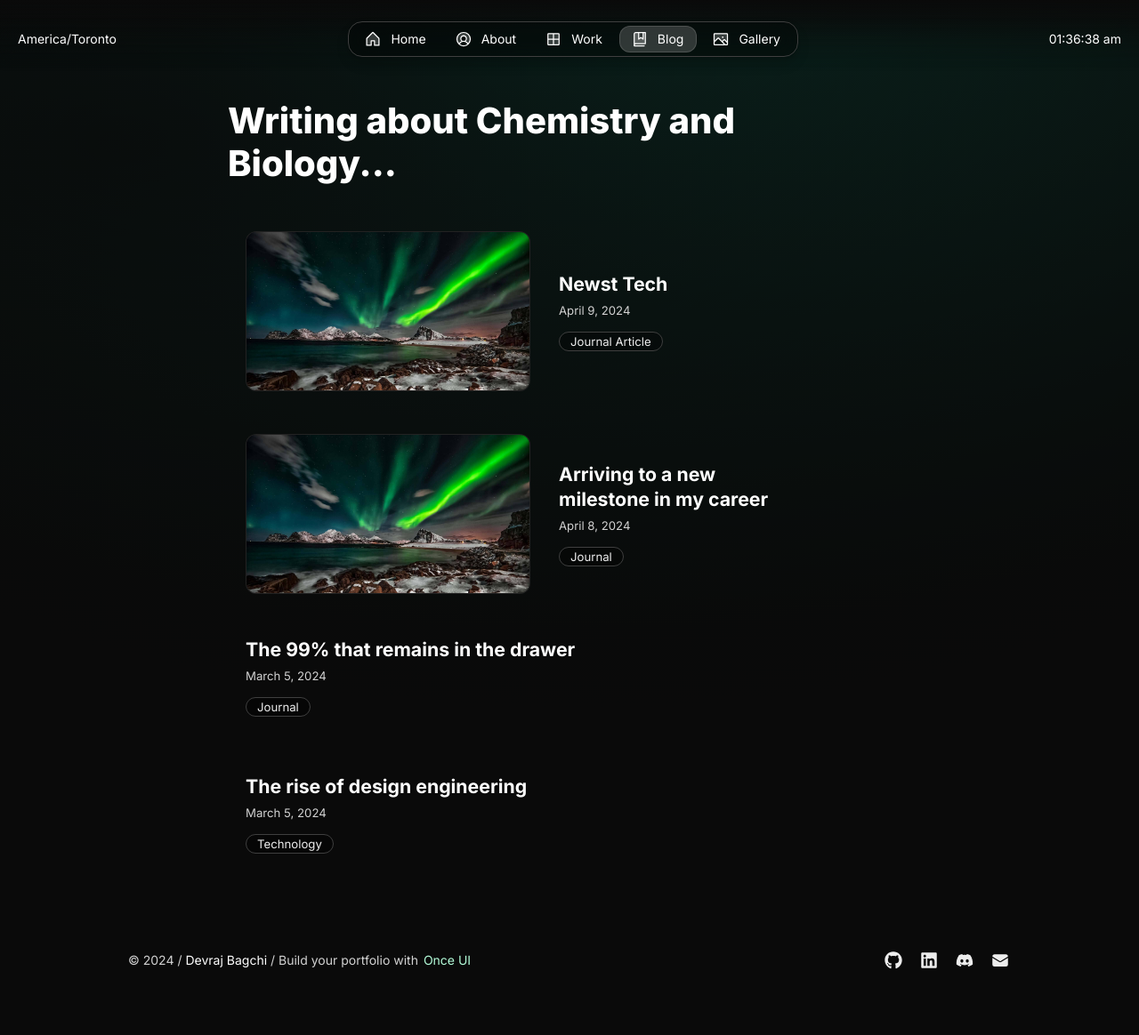
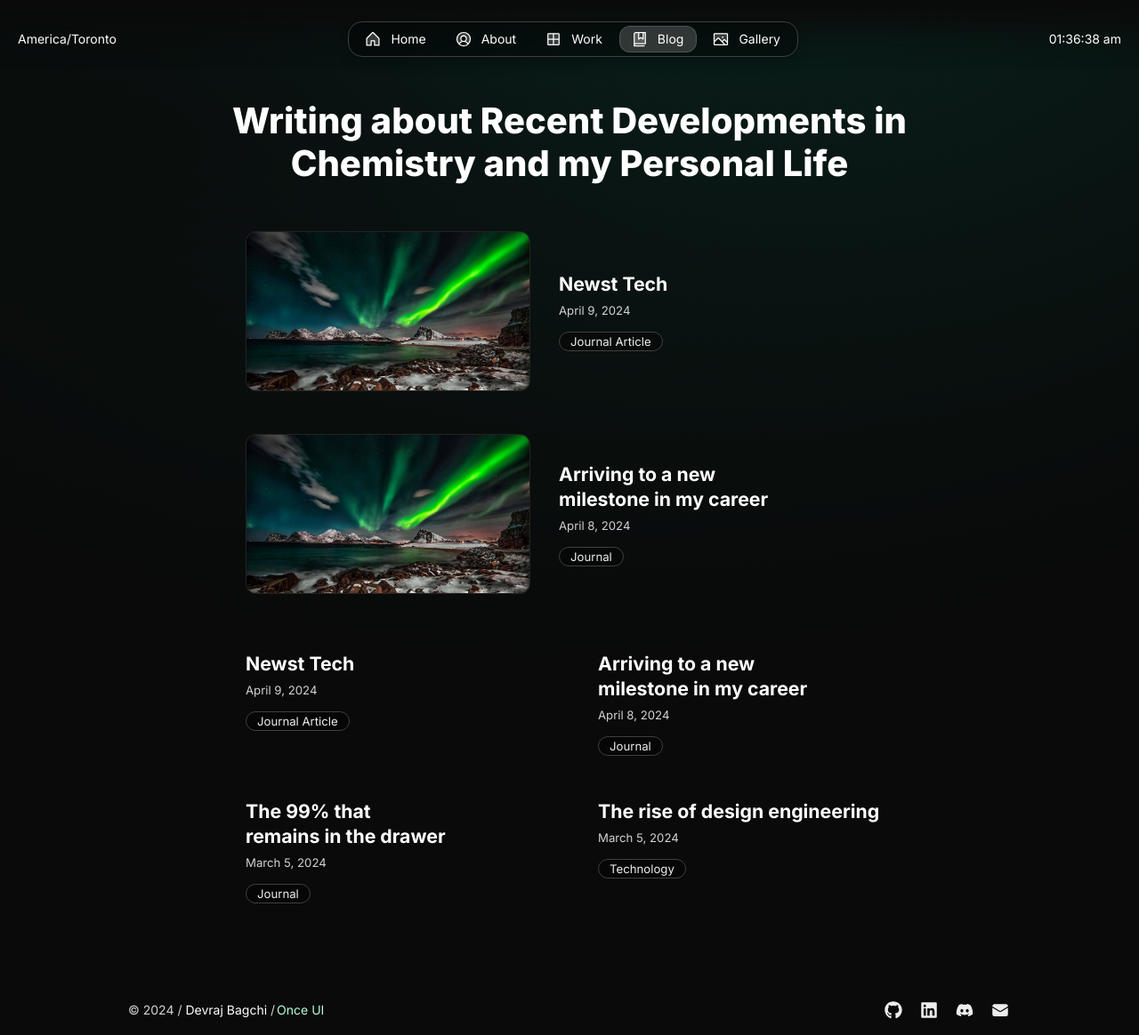
Before and after one commit to chemlord/magic-portfolio-testing, a Next.js app: page /en/blog in a window 1280 px wide. Shown: the whole page at 89% size. Before the commit the page ends 1108 px from the top, so only its background shows below. Built offline with nearby package versions, Linux system fonts and the light colour scheme.

Commit message:
smallerone - need to fix blog and stuff

```diff
--- a/src/app/[locale]/blog/page.tsx
+++ b/src/app/[locale]/blog/page.tsx
@@ -76,12 +76,14 @@ export default function Blog(
             <Heading
                 marginBottom="l"
                 variant="display-strong-s">
-                {blog.title}
+                <div style={{ textAlign: 'center' }}>
+   				 {blog.title}
+				</div>
             </Heading>
 			<Flex
 				fillWidth flex={1} direction="column">
-				<Posts range={[1,3]} locale={locale} thumbnail/>
-				<Posts range={[4]} columns="2" locale={locale}/>
+				<Posts range={[1,2]} locale={locale} thumbnail/>
+				<Posts range={[1,4]} columns="2" locale={locale}/>
 			</Flex>
             {newsletter.display && (
                 <Mailchimp newsletter={newsletter} />
--- a/src/app/resources/content.js
+++ b/src/app/resources/content.js
@@ -214,7 +214,7 @@ const about = {
 
 const blog = {
     label: 'Blog',
-    title: 'Writing about Chemistry and Biology...',
+    title: 'Writing about Recent Developments in Chemistry and my Personal Life',
     description: `Read what ${person.name} has been up to recently`
     // Create new blog posts by adding a new .mdx file to app/blog/posts
     // All posts will be listed on the /blog route
--- a/src/components/Footer.tsx
+++ b/src/components/Footer.tsx
@@ -31,7 +31,7 @@ export const Footer = () => {
                     </Text>
                     <Text onBackground="neutral-weak">
                         {/* Usage of this template requires attribution. Please don't remove the link to Once UI. */}
-                        / Build your portfolio with <SmartLink style={{marginLeft: '-0.125rem'}} href="https://once-ui.com/templates/magic-portfolio">Once UI</SmartLink>
+                        /<SmartLink style={{marginLeft: '-0.125rem'}} href="https://once-ui.com/templates/magic-portfolio">Once UI</SmartLink>
                     </Text>
                 </Text>
                 <Flex
```
